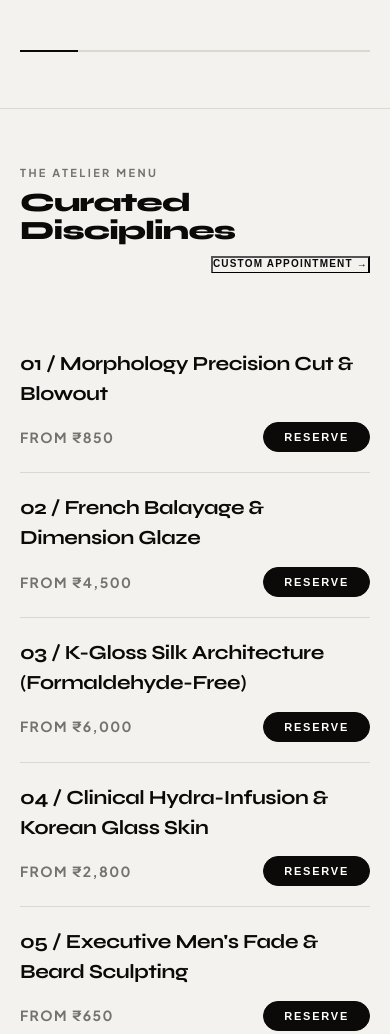
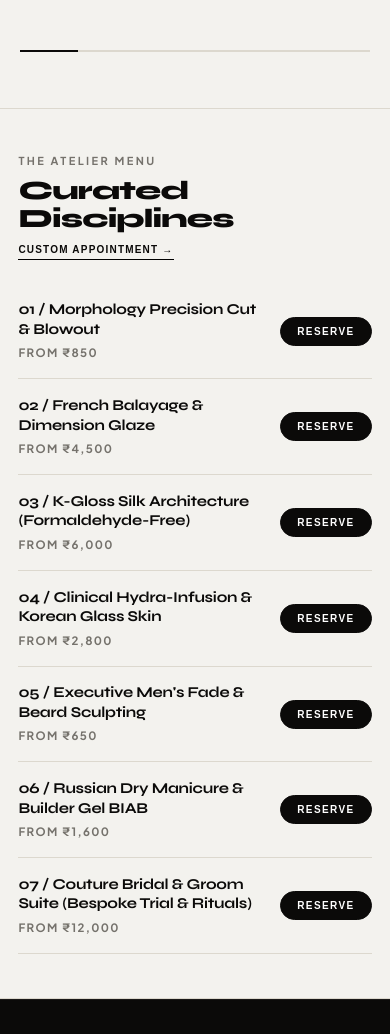
Before and after one commit to ananthupu9-ctrl/ZENTRO-WEB, a plain HTML site: page index.html in a window 390 px wide. Shown: the part 3497-4531 px from the top of the page. Drawn offline with Linux system fonts and the light colour scheme.

Commit message:
polish(mobile-services): align mobile service rows into balanced two-column grid with centered CTA

```diff
--- a/css/styles.css
+++ b/css/styles.css
@@ -1525,12 +1525,6 @@ p, li, span, a, .atelier-card-body, .noir-card-quote {
   border-bottom: 1px solid var(--color-border);
 }
 
-@media (max-width: 640px) {
-  .services-menu-section {
-    padding: 3.5rem 1.25rem;
-  }
-}
-
 .service-row {
   display: flex;
   align-items: center;
@@ -1545,21 +1539,6 @@ p, li, span, a, .atelier-card-body, .noir-card-quote {
   padding-left: 1rem;
   padding-right: 1rem;
   background-color: rgba(0, 0, 0, 0.02);
-}
-
-@media (max-width: 640px) {
-  .service-row {
-    flex-direction: column;
-    align-items: flex-start;
-    gap: 0.85rem;
-    padding: 1.25rem 0;
-  }
-
-  .service-details {
-    width: 100%;
-    justify-content: space-between;
-    gap: 1rem;
-  }
 }
 
 .service-name {
@@ -1600,6 +1579,73 @@ p, li, span, a, .atelier-card-body, .noir-card-quote {
 .service-book-btn:hover {
   background: transparent;
   color: var(--color-black);
+}
+
+.services-menu-section .hero-cta-link {
+  border-top: none;
+  border-left: none;
+  border-right: none;
+  padding: 0 0 0.2rem 0;
+}
+
+@media (max-width: 640px) {
+  .services-menu-section {
+    padding: 2.75rem 1.15rem;
+  }
+
+  .services-menu-section .collection-header {
+    margin-bottom: 1.5rem !important;
+  }
+
+  .services-menu-section .hero-cta-link {
+    align-self: flex-start;
+  }
+
+  .service-row {
+    display: grid;
+    grid-template-columns: 1fr auto;
+    grid-template-rows: auto auto;
+    align-items: center;
+    column-gap: 0.9rem;
+    row-gap: 0.3rem;
+    padding: 1.05rem 0;
+  }
+
+  .service-row:hover {
+    padding-left: 0;
+    padding-right: 0;
+  }
+
+  .service-name {
+    grid-column: 1;
+    grid-row: 1;
+    font-size: 0.94rem;
+    line-height: 1.3;
+    letter-spacing: -0.015em;
+  }
+
+  .service-details {
+    display: contents;
+  }
+
+  .service-price {
+    grid-column: 1;
+    grid-row: 2;
+    font-size: 0.72rem;
+    font-weight: 700;
+    letter-spacing: 0.12em;
+    color: var(--color-muted);
+  }
+
+  .service-book-btn {
+    grid-column: 2;
+    grid-row: 1 / span 2;
+    align-self: center;
+    padding: 0.5rem 1rem;
+    font-size: 0.625rem;
+    letter-spacing: 0.14em;
+    white-space: nowrap;
+  }
 }
 
 /* ==========================================================================
```
